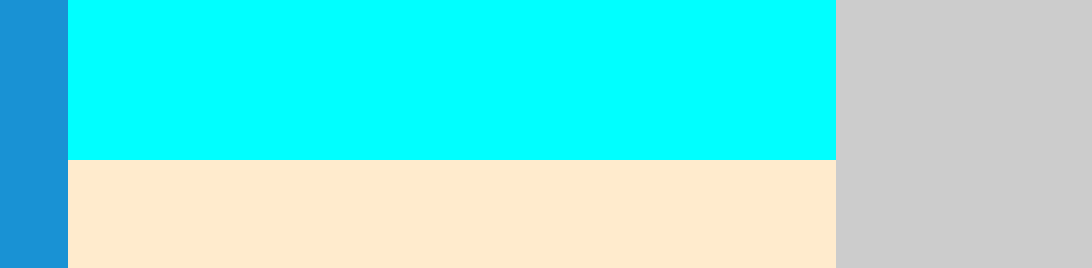
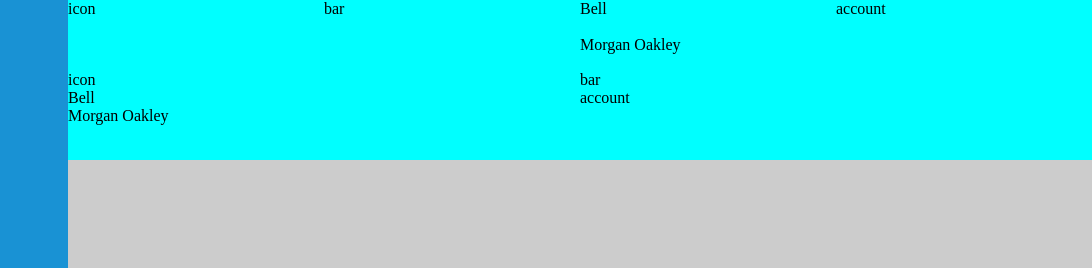
Before and after one commit to shrawan-beginner/Admin-Dashboard, a plain HTML site: page index.html in a window 1280 px wide. Shown: the top 268 px of the page, 188-1280 px from the left. Drawn offline with Linux system fonts and the light colour scheme.

Commit message:
Made structure and layout changes to the header section

```diff
--- a/index.html
+++ b/index.html
@@ -30,7 +30,28 @@
             </ul>
         </div>
         <div class="header">
-
+            <div class="header-top">
+                <div class="search-area">
+                    <div class="search">icon</div>
+                    <div class="search-bar">bar</div>
+                </div>
+                <div class="account-area">
+                    <div class="bell">Bell</div>
+                    <div class="icon">account</div>
+                    <div class="name">Morgan Oakley</div>
+                </div>
+            </div>
+            <div class="header-bottom">
+                <div class="search-area">
+                    <div class="search">icon</div>
+                    <div class="search-bar">bar</div>
+                </div>
+                <div class="account-area">
+                    <div class="bell">Bell</div>
+                    <div class="icon">account</div>
+                    <div class="name">Morgan Oakley</div>
+                </div>
+            </div>
         </div>
         <div class="main-block"></div>
     </div>
--- a/style.css
+++ b/style.css
@@ -7,7 +7,7 @@
 .container {
     background-color: #ccc;
     height: 100vh;
-    /* width: 100vw; */
+    width: 100vw;
     display: grid;
     grid-template-columns: 1fr 4fr;
     grid-template-areas:
@@ -24,6 +24,7 @@
     height: 100vh;
     grid-area: sidebar;
     padding: 10px 20px;
+    width: 20vw;
 }
 
 .sidebar ul {
@@ -42,13 +43,36 @@
 .header {
     background-color: aqua;
     height: 20vh;
-    width: 60vw;
+    width: 80vw;
     grid-area: header;
+    display: grid;
+    grid-template-columns: 2fr 1fr;
+    grid-template-areas:
+        "top top"
+        "bottom bottom";
 }
 
-.main-block {
+
+.header-top {
+    grid-area: top;
+    display: grid;
+    grid-template-columns: 1fr 1fr;
+    grid-template-rows: 1fr;
+}
+
+.search-area,
+.account-area {
+    display: grid;
+    grid-template-columns: repeat(2, 1fr);
+}
+
+.header-bottom {
+    grid-area: bottom;
+}
+
+v .main-block {
     background-color: blanchedalmond;
     height: 80vh;
-    width: 60vw;
+    width: 80vw;
     grid-area: main;
 }
```
